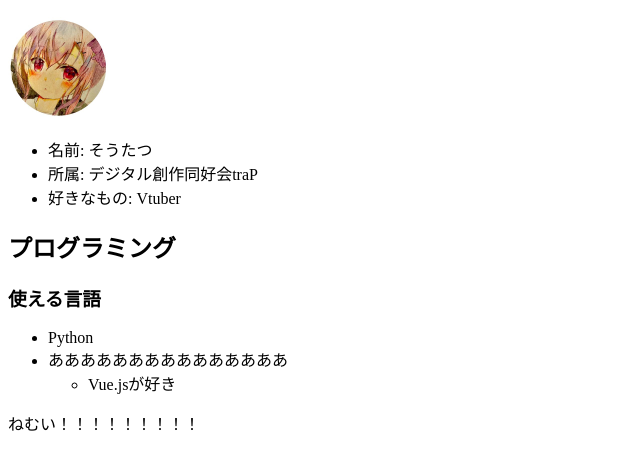
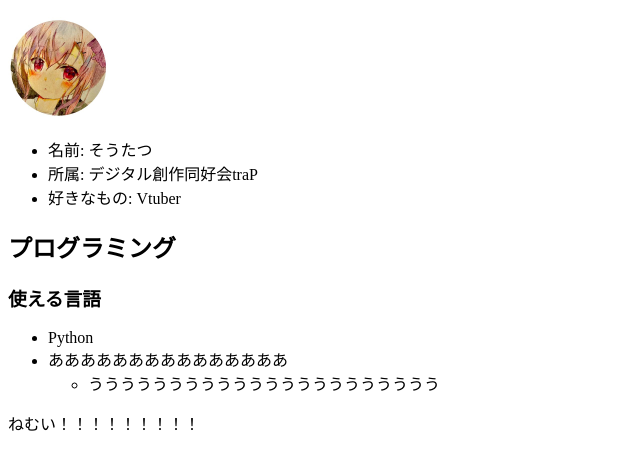
Before and after one commit to Sotatsu57/Sotatsu57_introduction, a plain HTML site: page index.html in a window 1280 px wide. Shown: the part 127-596 px from the top of the page, without its empty margins (0-640 px from the left). Drawn offline with Linux system fonts and the light colour scheme.

Commit message:
message2

```diff
--- a/index.html
+++ b/index.html
@@ -23,7 +23,7 @@
       <li>Python</li>
       <li>あああああああああああああああ
         <ul>
-          <li>Vue.jsが好き</li>
+          <li>うううううううううううううううううううううう</li>
         </ul>
       </li>
     </ul>
```
